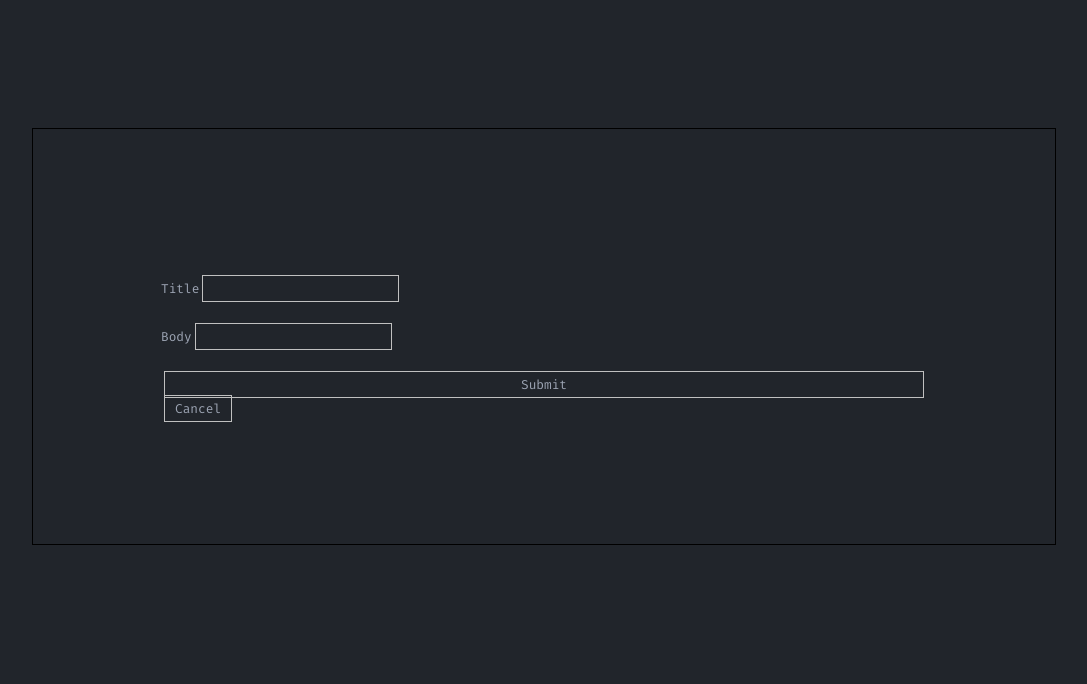
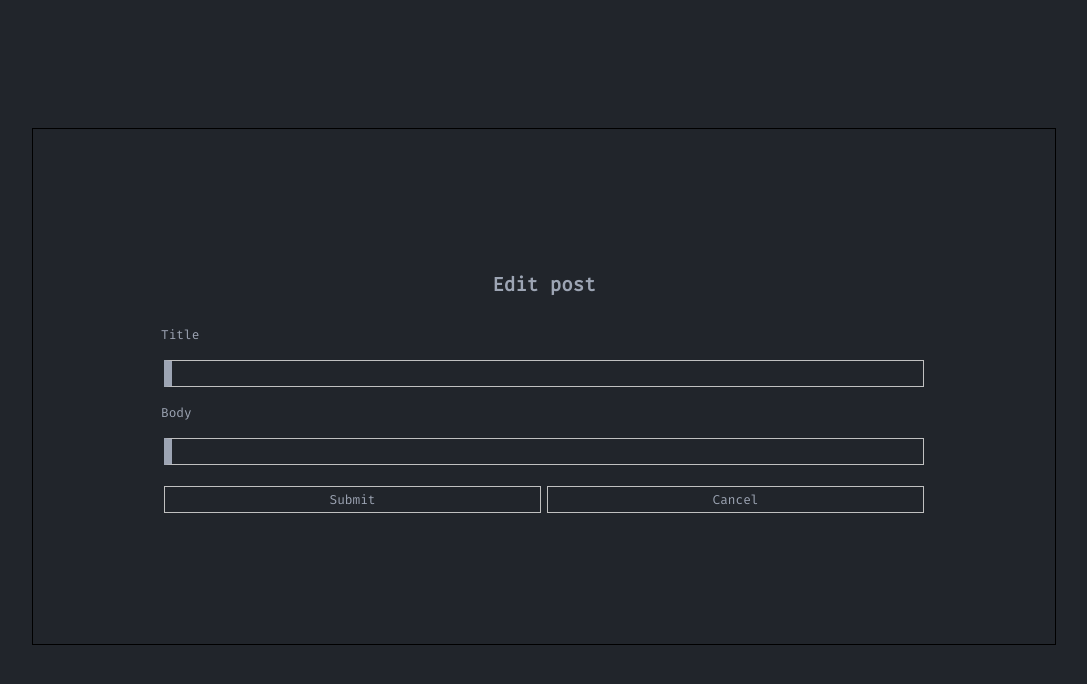
Before and after one commit to xiaoju/react_nd-02b, a React (Create React App) app: page /editpost/1 in a window 1280 px wide. Shown: the top 684 px of the page, without its empty margins (96-1183 px from the left). Built offline with nearby package versions, Linux system fonts and the light colour scheme; no server answers.

Commit message:
fix: styling of editPost form

```diff
--- a/src/components/EditPostForm.js
+++ b/src/components/EditPostForm.js
@@ -38,10 +38,11 @@ class EditPostForm extends Component {
 
   renderField(field) {
     return (
-      <div>
+      <div className='postFormField'>
         <label>{field.label}</label>
+        <br />
         <input
-          className={`formField button ${field.meta.touched && field.meta.error ? 'redBorder' : ''}`}
+          className={`formField button ${field.meta.touched && field.meta.error ? 'failedValidation' : 'passedValidation'}`}
           type={field.type}
           {...field.input}
         />
@@ -63,6 +64,7 @@ class EditPostForm extends Component {
 
     return (
       <div className='newPostForm'>
+        <h2>Edit post</h2>
         <br />
         <form onSubmit={handleSubmit(this.onSubmit.bind(this))}>
 
@@ -82,10 +84,8 @@ class EditPostForm extends Component {
 
           <div className='postsToolbar'>
             <button type="submit" className='button'>Submit</button>
+            <Link to='/' className='button' >Cancel</Link>
           </div>
-
-          <Link to='/' className='button' >Cancel</Link>
-
         </form>
     </div>
     )
```
